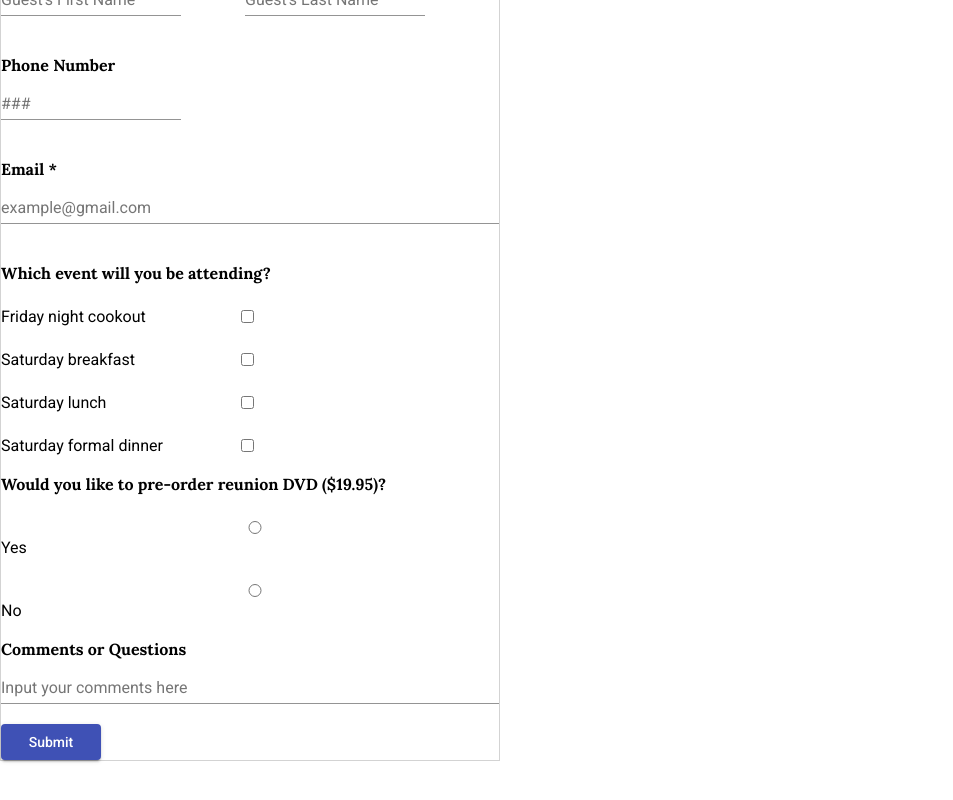
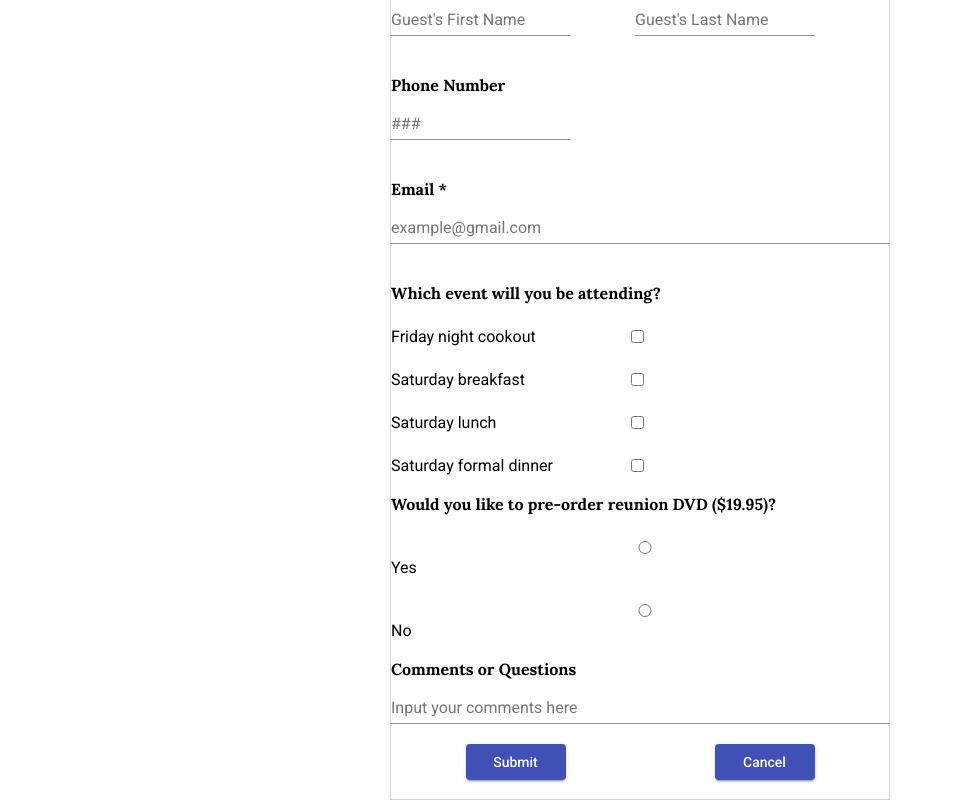
Before and after one commit to zacharychua/Day3WS_Qn4, an Angular app: page / in a window 1280 px wide. Shown: the part 278-1078 px from the top of the page, without its empty margins (0-953 px from the left). Before the commit the page ends 1039 px from the top, so only its background shows below. Built offline with nearby package versions, Linux system fonts and the light colour scheme.

Commit message:
Final Commit

```diff
--- a/src/app/components/registration.component.html
+++ b/src/app/components/registration.component.html
@@ -1,4 +1,6 @@
-<form #regForm="ngForm" (ngSubmit)="processForm(regForm.value)" fxLayout="column" fxLayoutAlign="space-around">
+<div fxLayout="row" fxLayoutAlign="center" style="margin-top:20px; margin-bottom: 20px;">
+
+<form #regForm="ngForm" (ngSubmit)="processForm(regForm.value)" fxLayout="column">
   <mat-toolbar color="primary">
     <h1>High School Reunion Registration Form</h1>
   </mat-toolbar>
@@ -76,6 +78,11 @@
     <input matInput type="textarea" id="comment" name="comment" placeholder="Input your comments here" ngModel />
   </mat-form-field>
 
+  <div fxLayout="row" fxLayoutAlign="space-around center">
+    <button mat-raised-button color="primary" type="submit">Submit</button>
+    <button mat-raised-button color="primary" type="submit">Cancel</button>
+  </div>
+  <br>
 
-  <button mat-raised-button color="primary" type="submit">Submit</button>
 </form>
+</div>
```
